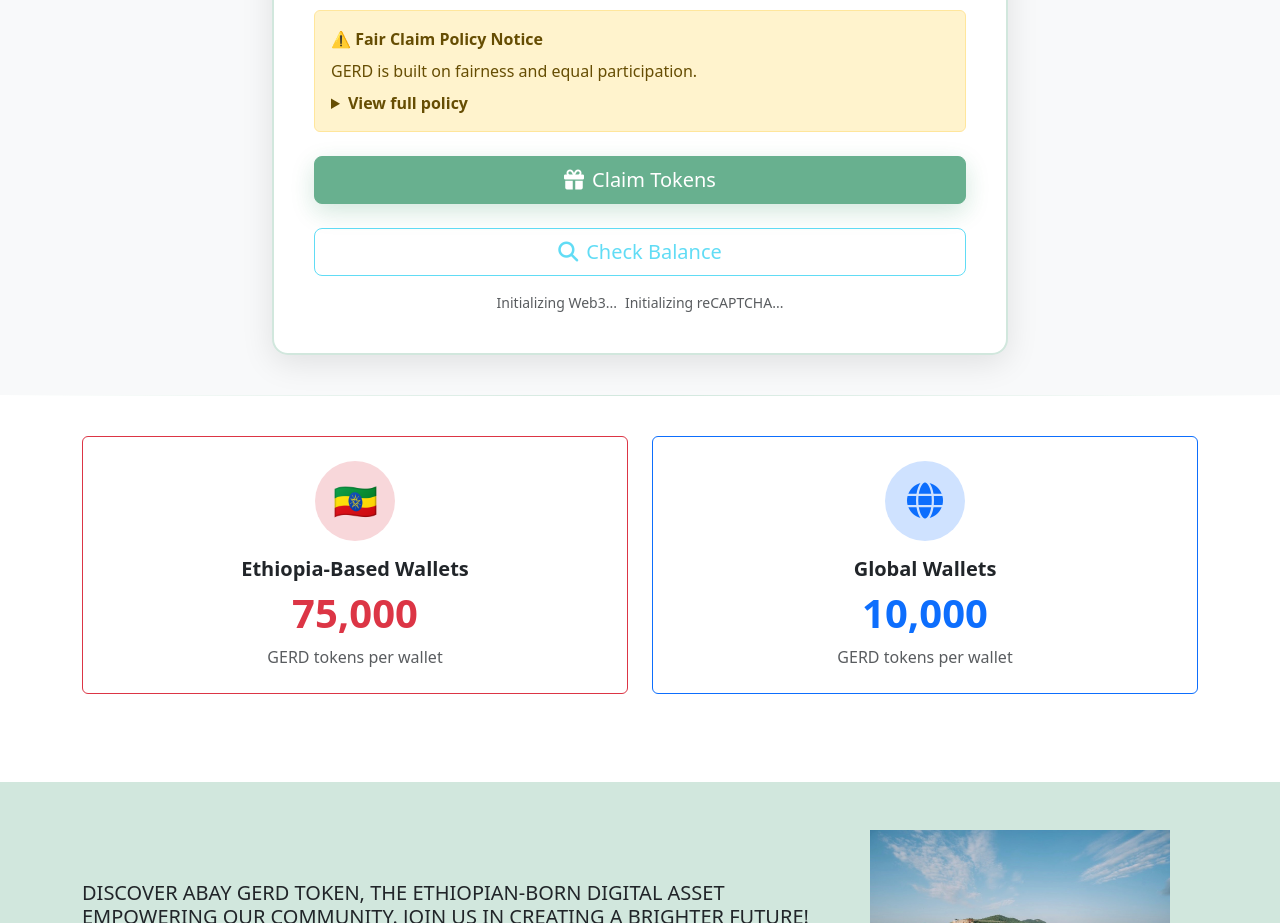
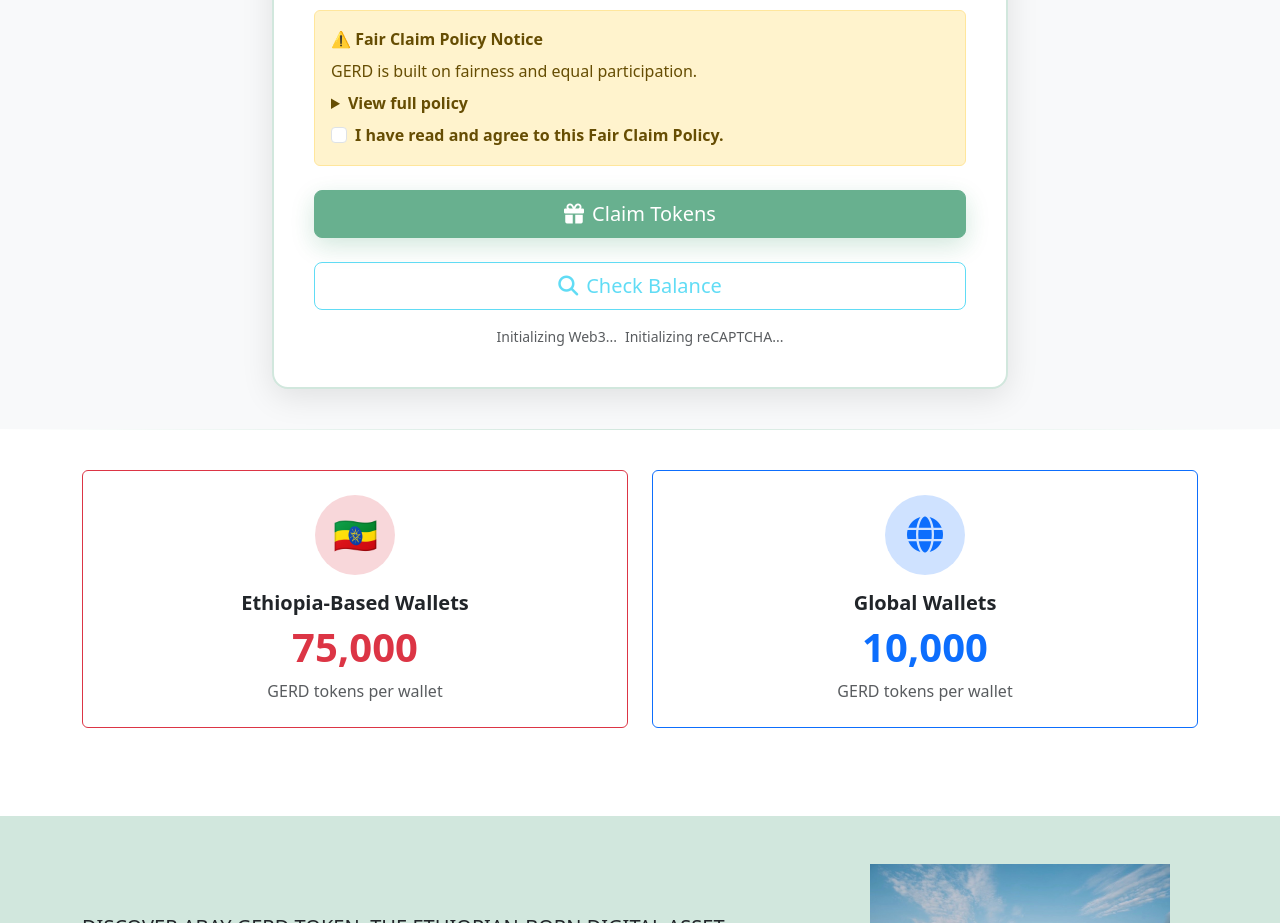
Before and after one commit to AbayGERDToken/AbayGERDToken.github.io, a Next.js app: page /claim-form in a window 1280 px wide. Shown: the part 1680-2603 px from the top of the page. Built offline with nearby package versions, Linux system fonts and the light colour scheme; no server answers.

Commit message:
feat: add Fair Claim Policy notice and acceptance checkbox in ClaimForm

```diff
--- a/app/claim-form/page.tsx
+++ b/app/claim-form/page.tsx
@@ -39,6 +39,8 @@ function ClaimFormContent() {
   const [captchaResetTrigger, setCaptchaResetTrigger] = useState(0);
   const [captchaToken, setCaptchaToken] = useState('');
   const [showWeb3AuthModal, setShowWeb3AuthModal] = useState(false);
+  const [hasAcceptedFairPolicy, setHasAcceptedFairPolicy] = useState(false);
+  const [showFairPolicyNotice, setShowFairPolicyNotice] = useState(true);
   const claimFormRef = useRef<HTMLDivElement>(null);
   const captchaTokenRef = useRef('');
 
@@ -342,6 +344,8 @@ function ClaimFormContent() {
   };
 
   const claimTokens = async () => {
+    setShowFairPolicyNotice(false);
+
     if (!isWeb3Ready) {
       setResponse({ type: 'danger', message: 'Please wait for Web3 to finish initializing.' });
       return;
@@ -854,6 +858,7 @@ function ClaimFormContent() {
                 </div>
 
                 {/* Fair Claim Policy Notice */}
+                {showFairPolicyNotice && (
                   <div className="alert alert-warning mb-4">
                     <div className="fw-bold mb-2">⚠️ Fair Claim Policy Notice</div>
                     <p className="mb-2">GERD is built on fairness and equal participation.</p>
@@ -866,17 +871,31 @@ function ClaimFormContent() {
                         </p>
                         <p className="mb-2">The yearly airdrop is reserved for genuine community members only.</p>
                         <p className="mb-2">Fair play is expected from everyone.</p>
-                      <p className="mb-0">Let’s protect the integrity of the movement. Disqualified addresses will be posted here soon.</p>
+                        <p className="mb-3">Let’s protect the integrity of the movement. Disqualified addresses will be posted here soon.</p>
                       </div>
                     </details>
+
+                    <div className="form-check mt-2">
+                      <input
+                        className="form-check-input"
+                        type="checkbox"
+                        id="fair-policy-confirm"
+                        checked={hasAcceptedFairPolicy}
+                        onChange={(e) => setHasAcceptedFairPolicy(e.target.checked)}
+                      />
+                      <label className="form-check-label fw-semibold" htmlFor="fair-policy-confirm">
+                        I have read and agree to this Fair Claim Policy.
+                      </label>
                     </div>
+                  </div>
+                )}
 
                 {/* Claim Button */}
                 <div className="d-grid">
                   <button
                     className="btn btn-success btn-lg btn-claim"
                     onClick={claimTokens}
-                    disabled={!isWeb3Ready || !isRecaptchaReady || !captchaToken || loading}
+                    disabled={!isWeb3Ready || !isRecaptchaReady || !captchaToken || loading || (showFairPolicyNotice && !hasAcceptedFairPolicy)}
                   >
                     {loading ? (
                       <>
```
Lines whose indentation alone changed are shown as unchanged.
